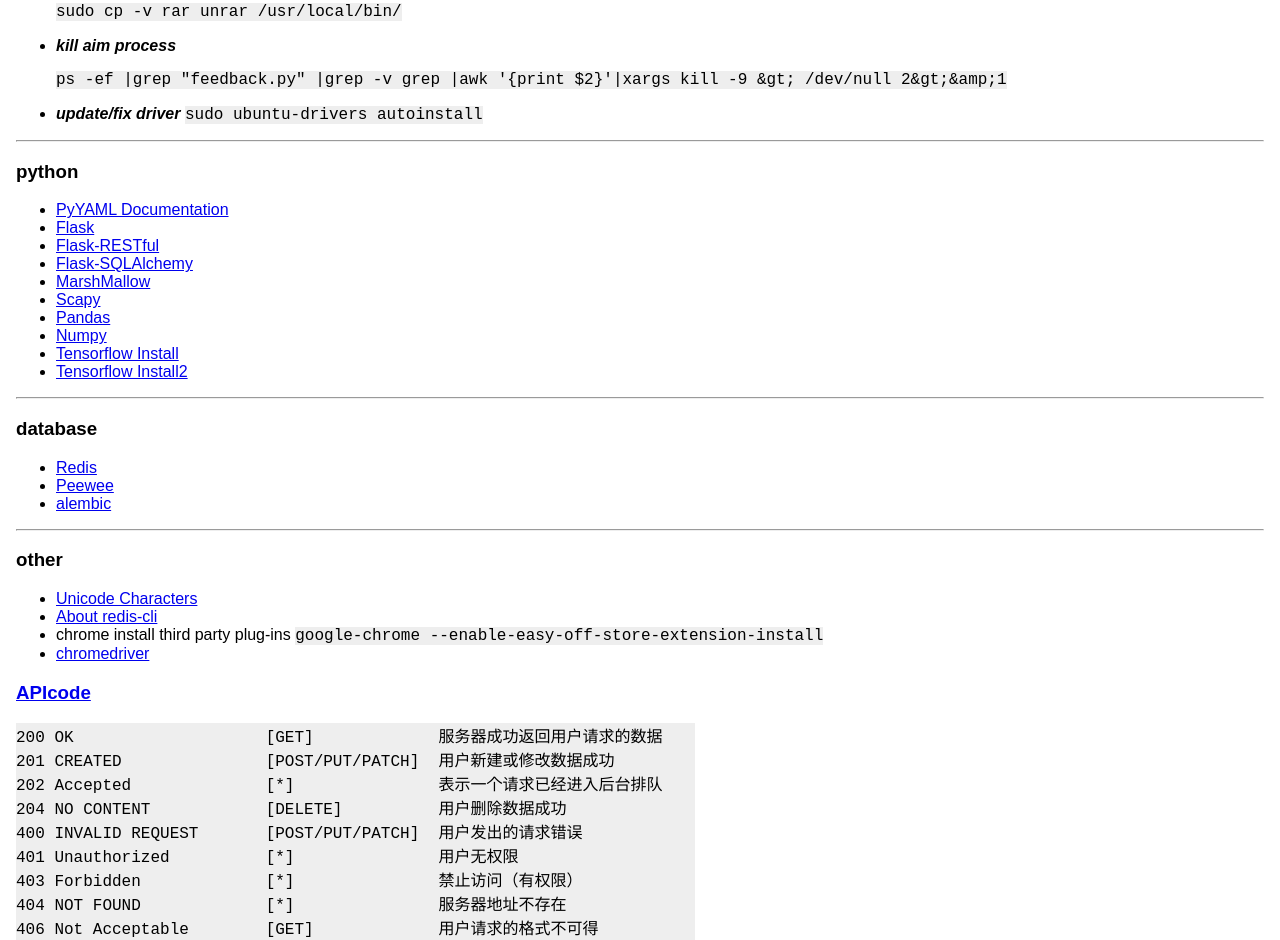
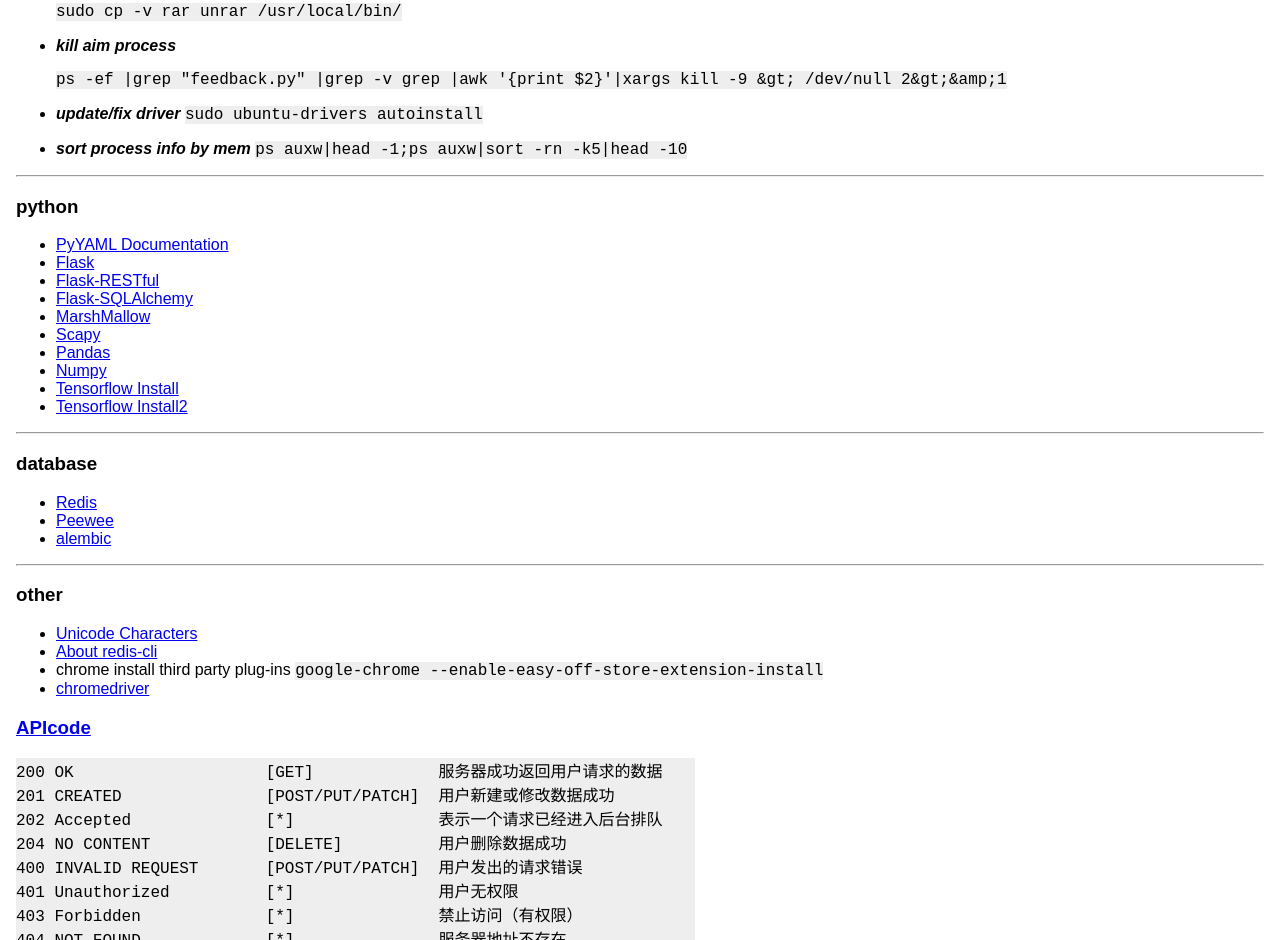
Before and after one commit to demon16/demon16.github.io, a plain HTML site: page index.html in a window 1280 px wide. Shown: the part 778-1718 px from the top of the page. Drawn offline with Linux system fonts and the light colour scheme.

Commit message:
Update index.html

```diff
--- a/index.html
+++ b/index.html
@@ -52,6 +52,9 @@
 
     - * **update/fix driver** *
       `sudo ubuntu-drivers autoinstall`
+
+    - * **sort process info by mem** *
+      `ps auxw|head -1;ps auxw|sort -rn -k5|head -10`
 
   ---
   ### python
```
